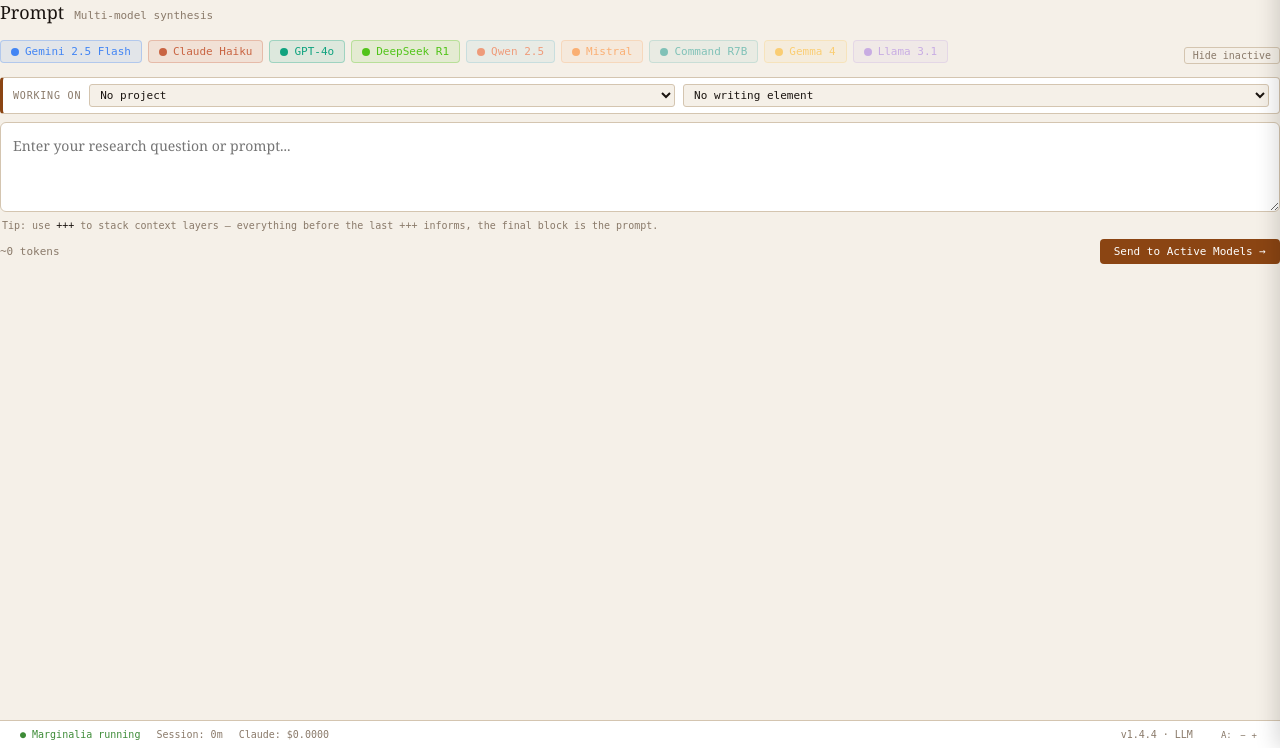
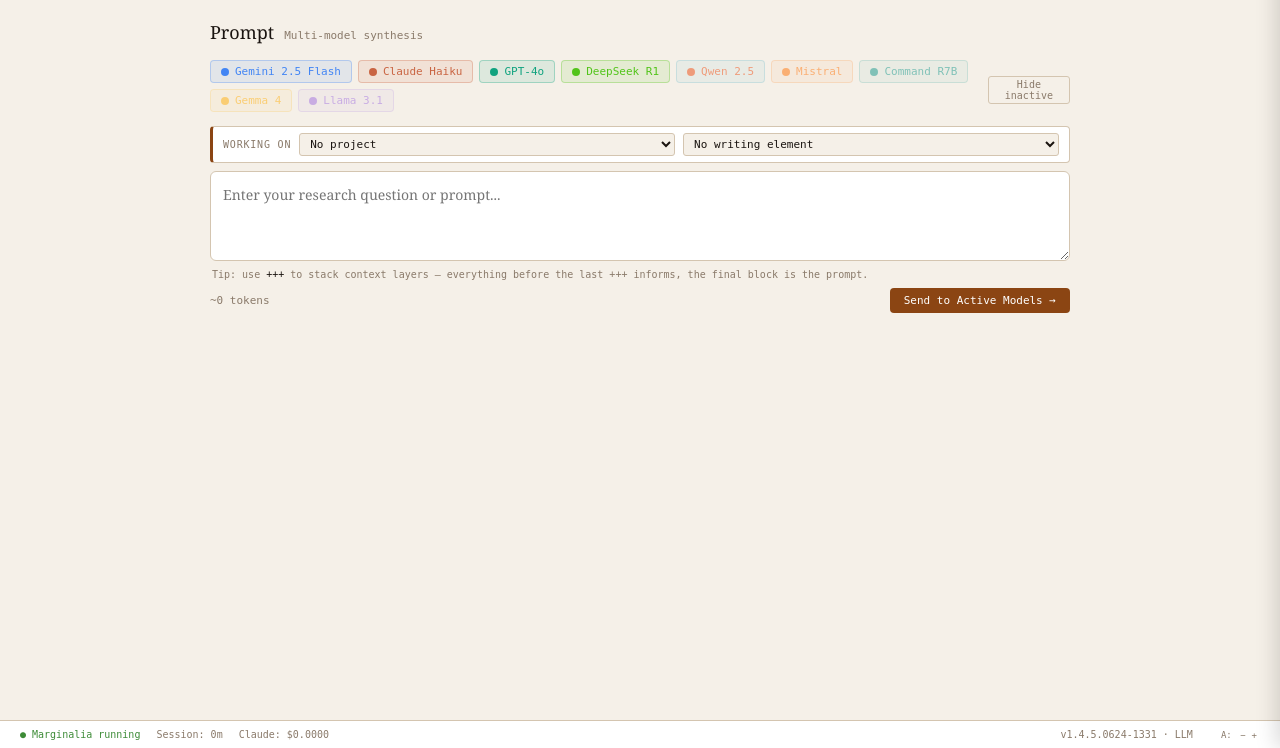
Before and after one commit to idarknightrex/marginalia, a Flask app: page / in a window 1280 px wide. Shown: the part 52-800 px from the top of the page. Run offline with Flask 3, Linux system fonts and the light colour scheme; data that the repository does not hold is empty; some libraries are stand-ins or nearby versions.

Commit message:
v1.4.5.0624-1331 — timestamped versioning, DOMContentLoaded fix, main tag restored, CONTRIBUTORS updated

```diff
--- a/app.py
+++ b/app.py
@@ -1,5 +1,5 @@
 """
-Marginalia — app.py  v1.4.4
+Marginalia — app.py  v1.4.5.0624-1331
 Flask backend. Run via bootstrap.command or: python app.py
 All API keys loaded from setup.env — edit that file, never touch this one.
 """
@@ -59,7 +59,7 @@ for d in [REFERENCES_DIR, SESSIONS_DIR, CAPTURES_DIR, EXPORTS_DIR, PROJECTS_DIR,
 NOTES_DIR = APP_ROOT / "canonical" / "notes"
 
 # ─── Version ──────────────────────────────────────────────────────────────────
-APP_VERSION = "1.4.4"
+APP_VERSION = "1.4.5.0624-1331"
 
 
 
@@ -2143,6 +2143,6 @@ def serve_assets(filename):
 if __name__ == "__main__":
     port = int(os.environ.get("MARGINALIA_PORT", 5000))
     threading.Timer(1.5, lambda: webbrowser.open(f"http://localhost:{port}")).start()
-    print(f"\n  Marginalia v1.4.4 running at http://localhost:{port}\n")
+    print(f"\n  Marginalia v1.4.5.0624-1331 running at http://localhost:{port}\n")
     print(f"  Keys loaded from: {'setup.env' if setup_env.exists() else '.env (legacy)'}\n")
     app.run(host="0.0.0.0", port=port, debug=False)
--- a/static/app.js
+++ b/static/app.js
@@ -190,9 +190,14 @@ async function checkLocalModels() {
 
 
 // ── Prompt ────────────────────────────────────────────────────────────────
-document.getElementById('prompt-input').addEventListener('input', function() {
-  document.getElementById('token-estimate').textContent =
-    '~' + Math.round(this.value.trim().split(/\s+/).length * 1.3) + ' tokens';
+document.addEventListener('DOMContentLoaded', function() {
+  const promptInput = document.getElementById('prompt-input');
+  if (promptInput) {
+    promptInput.addEventListener('input', function() {
+      document.getElementById('token-estimate').textContent =
+        '~' + Math.round(this.value.trim().split(/\s+/).length * 1.3) + ' tokens';
+    });
+  }
 });
 
 // Countdown bar durations per model (milliseconds).
@@ -454,8 +459,12 @@ async function sendPrompt() {
       }
     }
   } catch(e) {
-    if (e.name !== 'AbortError')
-      grid.innerHTML = '<div style="color:#c94242;font-family:monospace;font-size:12px">Error: ' + e.message + '</div>';
+    if (e.name !== 'AbortError') {
+      const msg = e.message === 'Load failed' || e.message === 'Failed to fetch'
+        ? 'Connection lost — check that Marginalia is still running (tail /tmp/marginalia.log on Solaris)'
+        : e.message;
+      grid.innerHTML = '<div style="color:#c94242;font-family:monospace;font-size:12px">Error: ' + msg + '</div>';
+    }
     document.getElementById('cancel-btn').classList.remove('visible');
     document.getElementById('send-btn').disabled = false;
     activeReader = null;
--- a/templates/index.html
+++ b/templates/index.html
@@ -77,6 +77,8 @@
   <span id="broadcast-text"></span>
   <button class="banner-close" onclick="this.parentElement.style.display='none'">&#215;</button>
 </div>
+
+<main>
 
 <!-- ── Prompt view ── -->
   <div id="view-prompt" class="view active">
```
